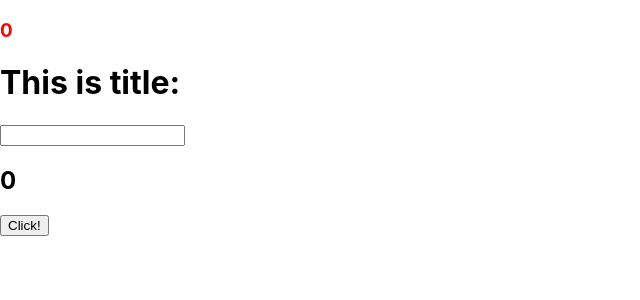
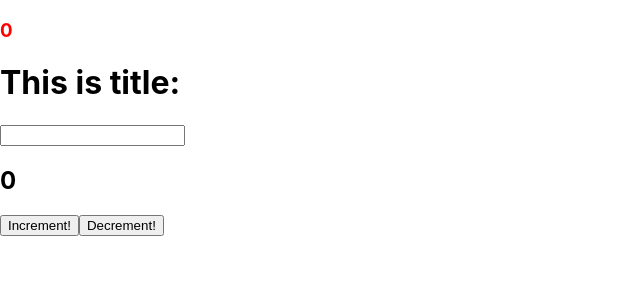
Before and after one commit to Builder296/train-react, a React (Create React App) app: page / in a window 1280 px wide. Shown: the top 300 px of the page, without its empty margins (0-640 px from the left). Built offline with nearby package versions, Linux system fonts and the light colour scheme.

Commit message:
Hook : useReducer

```diff
--- a/src/index.js
+++ b/src/index.js
@@ -1,12 +1,9 @@
-import React, { useState, useEffect, createContext, useContext } from 'react';
+import React, { useState, useEffect, createContext, useContext, useReducer } from 'react';
 import ReactDOM from 'react-dom';
 import './index.css';
 import * as serviceWorker from './serviceWorker';
 
-// Hook : note
-// / use on React component
-// / use on top-level
-// x use in loop
+// Hook : useReducer
 
 const ColorContext = createContext({color: "red"});
 
@@ -20,22 +17,24 @@ function useCountTitle(count, title) {
   return name;
 }
 
+function reducer(state, action) {
+  switch (action.type) {
+    case 'increment':
+      return state + 1;
+    case 'decrement':
+      return state - 1;
+    default:
+      return state;
+
+  }
+}
+
 function Example(props) {
-  const [count, setCount] = useState(0);
+  const [count, dispatchCount] = useReducer(reducer, 0); // no specific name
   const [title, setTitle] = useState("");
   const { color } = useContext(ColorContext)
 
   const name = useCountTitle(count, title);
-
-  useEffect(() => {
-    console.log("useEffect number 2");
-    const interval = setInterval(() => {
-      console.log('xxXxx');
-    }, 2000)
-    return () => {
-      clearInterval(interval);
-    }
-  },[]);
 
   return(
     <>
@@ -43,7 +42,8 @@ function Example(props) {
       <h1>This is title: {title}</h1>
       <input value={title} onChange={(event) => setTitle(event.target.value)}/>
       <h2>{count}</h2>
-      <button onClick={() => setCount(count+1)}>Click!</button>
+      <button onClick={() => dispatchCount({type: "increment"})}>Increment!</button>
+      <button onClick={() => dispatchCount({type: "decrement"})}>Decrement!</button>
     </>
   )
 }
```
